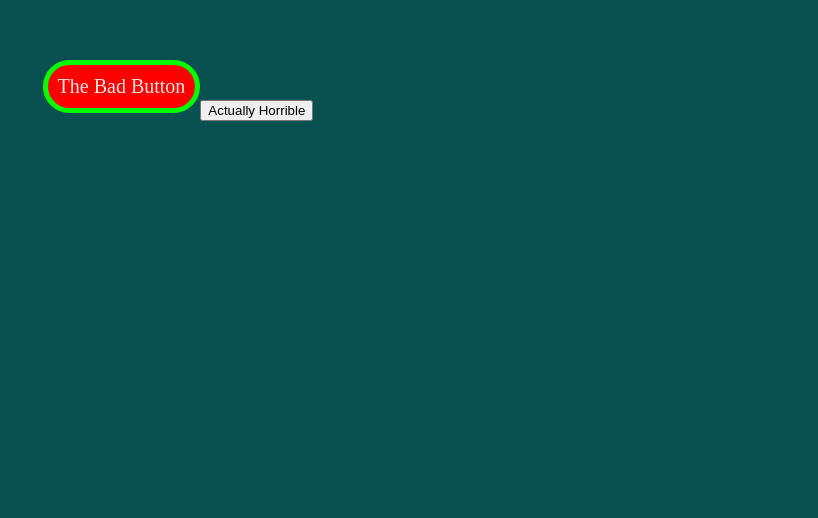
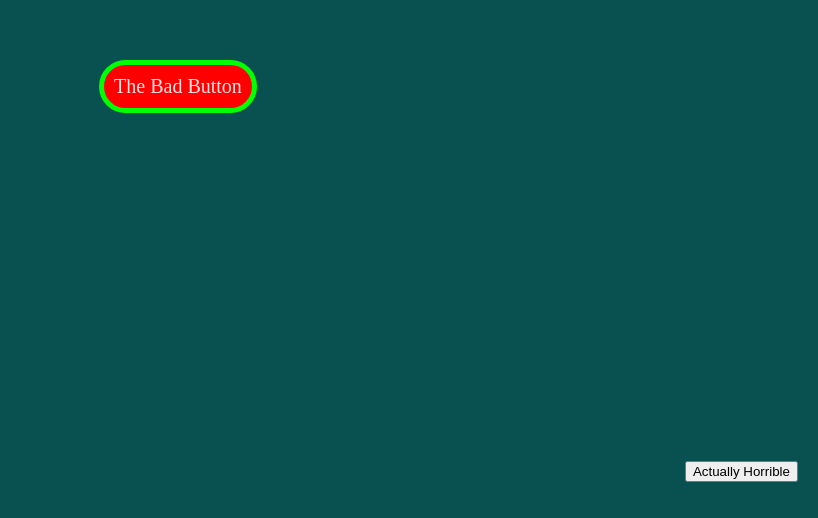
Before and after one commit to TheOmnipotentOwl/TheOmnipotentOwl.github.io, a plain HTML site: page index.html in a window 1280 px wide. Shown: the part 298-816 px from the top of the page, without its empty margins (462-1280 px from the left). Drawn offline with Linux system fonts and the light colour scheme.

Commit message:
Update index.html

```diff
--- a/index.html
+++ b/index.html
@@ -78,7 +78,7 @@
         <p id="output" style="color: blue; font-size: 24px;"></p>
     </div>
 
-    <button id="secondButton">
+    <button id="secondButton" class="second_Button">
         Actually Horrible
     </button>
 
```
